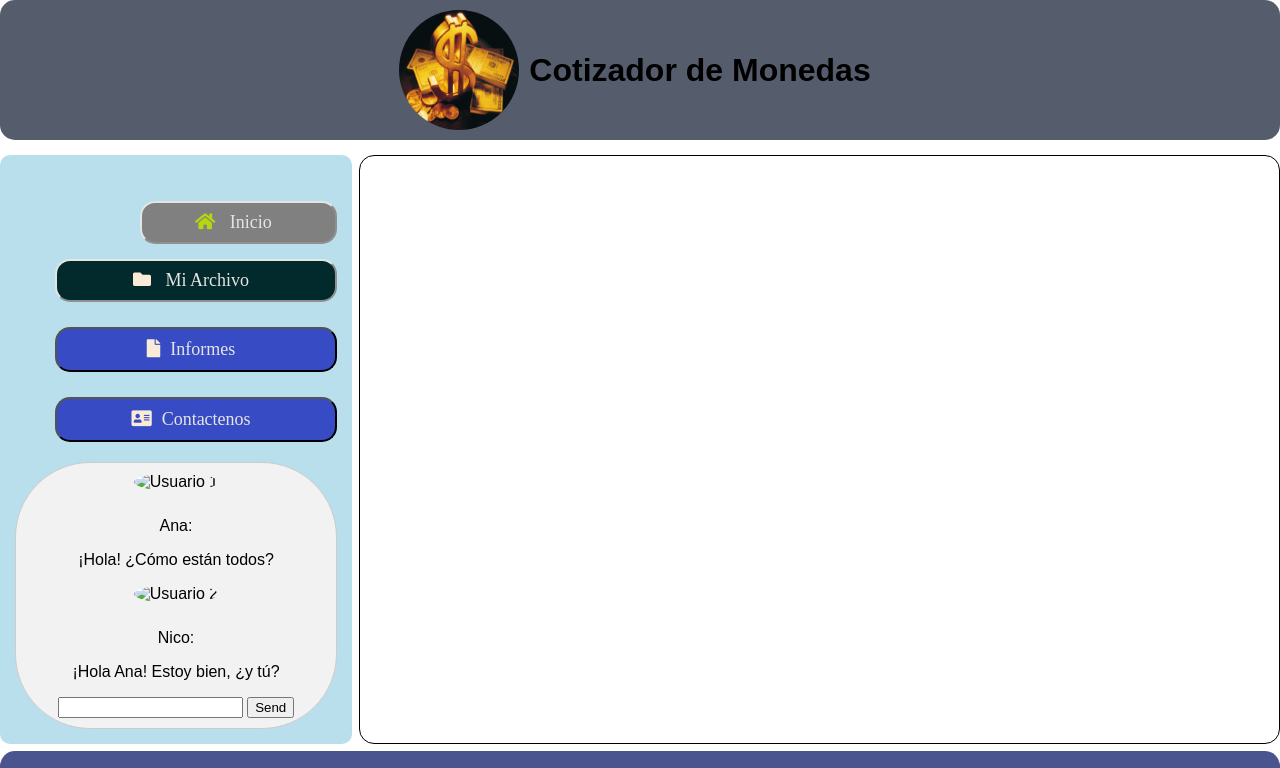
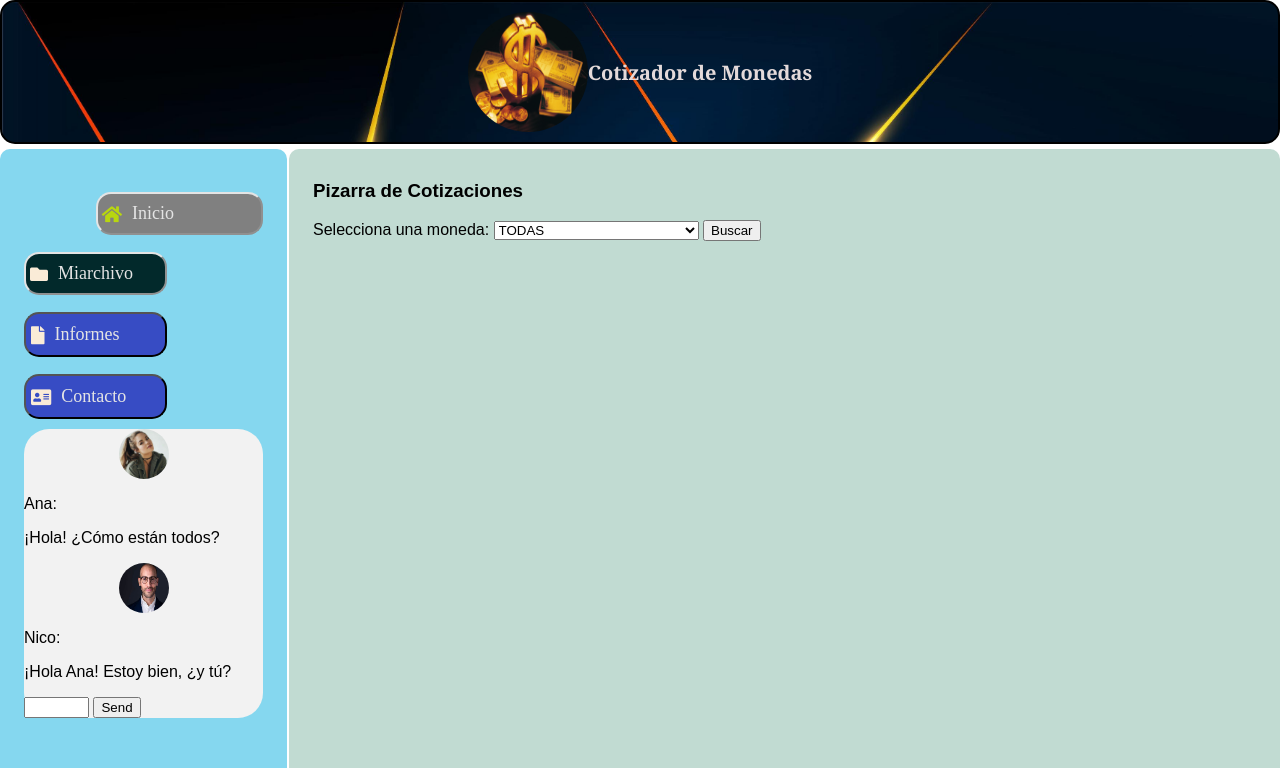
Before and after one commit to danisagom/tup-lc2-cotizador-app., a plain HTML site: page index.html in a window 1280 px wide. Shown: the top 768 px of the page. Drawn offline with Linux system fonts and the light colour scheme.

Commit message:
correciones

```diff
--- a/css/common.css
+++ b/css/common.css
@@ -1,35 +1,45 @@
-.section-cabecera {
-
-    background-image: url('img/fondo.jpg') !important;
+header{
+    background-image: url('../img/f.jpg');
+    border-radius: 15px;
     background-size: cover;
     text-align: center;
 
     font-family: Cambria, Cochin, Georgia, Times, 'Times New Roman', serif;
     font-size: 10px;
-
-    padding: 30px;
+    border: 2px solid black;
+    padding: 10px;
     justify-content: space-between;
     color: rgb(254, 240, 255);
-    border-radius: 15px !important;
+
 }
 
 .cabecera {
     display: flex;
-    background-color: #555d6d;
+    align-items: center;
+    justify-content: center;
+}
+.item{
+text-align: center;
+}
+
+/*background-color: #555d6d;
     align-items: center;
     justify-content: center;
     /*border: 2px solid black; /* Añadir un borde de 2px de ancho y color negro */
-    border-radius: 15px;
-    padding: 10px; /* Añadir un relleno para separar el contenido del borde */
+/*border-radius: 15px;
+    padding: 10px;
+    /* Añadir un relleno para separar el contenido del borde */
+
+
+
+h1 {
+    margin: 0;
+    /* Elimina el margen predeterminado del h1 */
+    color: rgb(228, 218, 218);
+
 }
 
-
-.cabecera h1 {
-    padding: 10px;
-    color:black;
-}
-
-.cabecera img {
+img {
     display: block;
     margin: 0 auto;
     max-width: 100%;
@@ -42,40 +52,68 @@ body {
     flex-direction: column;
     display: flex;
 
+
     margin: 0;
 }
 
-.cuerpo {
+.main {
     display: flex;
-    flex: 1;
-    height: 100%;
-}
-
-.sidebar {
-
-    background: #b8dfeb;
-    color: black;
-    padding: 15px;
-    border-radius: 10px;
-    margin-top: 15px;
+    gap: 2px;
+    min-height: 100vh;
+    font-family: sans-serif;
+    margin-top: 5px;
 
 }
 
-.nav-item {
-
-    list-style: none;
-    /* Eliminar las viñetas */
-    margin-bottom: 10px;
-    /* Agregar espacio entre elementos */
-    color: white;
+.main .sidebar,
+.main .contenido {
+    height: 100vh;
+    padding: 12px 24px;
+    border-radius: 10px;
 }
 
+.main .sidebar {
+    background: rgb(133, 215, 239);
+    flex: 1;
+
+}
+
+.main .contenido {
+    background: rgb(193, 219, 210);
+    flex: 55%;
+}
+
+
+
+.nav-links {
+    display: flex;
+    flex-direction: column;
+    flex-wrap: wrap;
+    justify-content: space-between;
+    gap: 2px;
+    padding: 0px;
+    list-style: none;
+    margin-bottom: 10px;
+    max-width: 100%;
+    color: white;
+    flex-basis: 50%;
+}
+
+
+
+
+
+
+
+
 .nav-item button {
+    display: flex;
     border-radius: 15px;
     background: rgb(55, 76, 196);
     text-align: center;
     align-items: center;
-    width: 100%;
+    width: 60%;
+
 }
 
 .nav-item a {
@@ -84,9 +122,18 @@ body {
     display: inline-block;
 }
 
+@media (max-width: 768px) {
+    .nav-item button {
+        width: 100%;
+        /* Cambio del ancho en pantallas pequeñas */
+    }
+
+}
+
 /*iconos*/
-.nav-links .nav-item button {
-
+.nav-item button {
+    display: flex;
+    max-width: 100%;
     font-family: 'Times New Roman', Times, serif;
     font-size: 18px;
     color: antiquewhite;
@@ -111,7 +158,7 @@ body {
 
 }
 
-.nav-item.inicio button {
+.inicio button {
     border-color: #e4e4e4;
     /* Color de borde diferente para el elemento "Inicio" */
     padding: 4px;
@@ -132,6 +179,7 @@ body {
     text-align: center;
     background: rgb(2, 41, 43);
     border-radius: 15px;
+
     ;
 }
 
@@ -153,51 +201,80 @@ body {
     background-color: rgb(13, 218, 47);
 }
 
-/* .nav-item a:visited
-{
+.nav-item a:visited {
     color: brown;
-}-*/
+    text-decoration: line-through;
+    /* Tachar el texto de la opción visitada */
+    opacity: 0.5;
+    /* Reducir la opacidad para indicar que está deshabilitada */
+    pointer-events: none;
+    /* Deshabilitar clics en la opción visitada */
+}
 
-.chat-container {
-    background-color: #f2f2f2; /* Color de fondo del contenedor del chat */
-    border: 1px solid #ccc; /* Borde del contenedor */
-    padding: 10px; /* Espaciado interno */
-    margin-top: 20px; /* Margen superior para separarlo de los botones */
-    width: 300px; /* Ancho del contenedor del chat */
-    border-radius: 75px 75px ;
+.sidebar.chat-container {
+
+    width: 100%;
+    /* Ajustar al ancho del sidebar */
+    box-sizing: border-box;
+    /* Incluir padding y borde en el ancho */
+    height: 100vh;
+
+    max-width: 80%;
+
+    padding: 10px;
+    /* Espaciado interno */
+    margin-top: 20px;
+    /* Margen superior para separarlo de los botones */
+    overflow-y: auto;
+    /* Habilitar desplazamiento vertical cuando el contenido es más largo */
+
+    /* Ancho del contenedor del chat */
+    border-radius: 55px 55px;
     text-align: center;
 }
 
+
+.chat-container {
+    background-color: #f2f2f2;
+    /* Color de fondo del contenedor del chat */
+    border-radius: 25px 25px;
+}
+
+
 .user-profile {
-    margin-top: 20px; /* Margen superior para separar el perfil de usuario del contenedor del chat */
-    text-align: center; /* Centra el contenido del perfil */
+    margin-top: 20px;
+    /* Margen superior para separar el perfil de usuario del contenedor del chat */
+    text-align: center;
+    /* Centra el contenido del perfil */
 }
 
 .user-avatar {
-    width: 50px; /* Ancho de la imagen de perfil */
-    height: 50px; /* Altura de la imagen de perfil */
-    border-radius: 50%; /* Borde redondeado para hacer que la imagen sea circular */
-    margin-bottom: 10px; /* Margen inferior para separar la imagen del texto */
+    width: 50px;
+    /* Ancho de la imagen de perfil */
+    height: 50px;
+    /* Altura de la imagen de perfil */
+    border-radius: 50%;
+    /* Borde redondeado para hacer que la imagen sea circular */
+    margin-bottom: 10px;
+    /* Margen inferior para separar la imagen del texto */
 }
 
 /*--------------------------------------------*/
-.centro {
-display: flex;
-    flex: 2 1 0;
 
-    border-style: solid;
 
-    border-width: 1px;
-
-    margin-left: 7px;
-    margin-right: 0;
+.centro h3 {
+    color: #b8d60f;
     text-align: center;
-    padding: 0;
-    border-radius:15px;
-    margin-top: 15px;
 
 }
 
+
+
+
+
+
+
+/*-----------------------------*/
 footer {
 
 
@@ -216,6 +293,7 @@ footer {
 }
 
 .container {
+    display: flex;
     max-width: 1200px;
     margin: 30px;
     padding: 0;
@@ -225,7 +303,8 @@ footer {
 .footer-row {
     display: flex;
     flex-wrap: wrap;
-
+    flex-direction: row;
+    text-align:start;
 
 }
 
@@ -233,7 +312,10 @@ footer {
     color: black;
 
 }
-
+#developer
+{
+    align-self: flex-end;
+}
 .footer-links ul {
     list-style: none;
     /* Eliminar las viñetas */
--- a/index.html
+++ b/index.html
@@ -15,26 +15,32 @@
 
 
 <body>
-    <header class="section">
+    <header>
         <div class="cabecera">
-            <div id="list-main-image">
+
+
+
+
+            <div id="item">
                 <img src="img/moneda.jpg" alt="foto" title="foto-perfil" width="120" height="120" alt="foto">
             </div>
-
+              <div id="item">
             <h1>Cotizador de Monedas</h1>
-
-
+        </div>
+            </section>
         </div>
 
     </header>
-    <div class="cuerpo">
+    <div class="main">
         <div class="sidebar">
             <ul class="nav-links">
-                <li class="nav-item inicio"><button><i class="fas fa-home"></i> <a href=#>Inicio</a></button></li>
-                <li class="nav-item MiArchivo"><button><i class="fas fa-folder"></i> <a href=#>Mi Archivo</a></button>
+                <li class="nav-item inicio"><button><i class="fas fa-home"></i> <a href="index.html">Inicio</a></button>
                 </li>
-                <li class="nav-item"><button><i class="fas fa-file"></i><a href=#>Informes</a></button></li>
-                <li class="nav-item"><button><i class="fas fa-address-card"></i><a href=#>Contactenos</a></button></li>
+                <li class="nav-item MiArchivo"><button><i class="fas fa-folder"></i> <a
+                            href="Miarchivo.html">Miarchivo</a></button>
+                </li>
+                <li class="nav-item"><button><i class="fas fa-file"></i><a href="informes">Informes</a></button></li>
+                <li class="nav-item"><button><i class="fas fa-address-card"></i><a href=#>Contacto</a></button></li>
             </ul>
             <!----------->
             <div id="wrapper">
@@ -56,30 +62,49 @@
                             <p class="message-content">¡Hola Ana! Estoy bien, ¿y tú?</p>
                         </div>
                         <!-- Agrega más mensajes según sea necesario -->
-                    </div>
+
 
                     <!-- Formulario para enviar mensajes -->
                     <form name="message" action="">
-                        <input name="usermsg" type="text" id="usermsg" size="20" />
+                        <input name="usermsg" type="text" id="usermsg" size="5" />
                         <input name="submitmsg" type="submit" id="submitmsg" value="Send" />
                     </form>
                 </div>
-
+                </div>
 
             </div>
+        </div>
 
+        <div class="contenido">
+
+            <section id="contenedor_central">
+                <h3>Pizarra de Cotizaciones</h3>
+                 <div class="seleccion-dolar">
+                    <label for="moneda">Selecciona una moneda:</label>
+                    <select id="moneda">
+                        <option value="todas">TODAS</option>
+                        <option value="dolar_oficial">Dólar Oficial</option>
+                        <option value="dolar_blue">Dólar Blue</option>
+                        <option value="dolar_bolsa(MEP)">Dólar Bolsa (MEP) </option>
+                        <option value="dolar_Liqui">Dólar Contado con Liqui (CCL) </option>
+                        <option value="dolar_Tarjeta"> Dólar Tarjeta</option>
+                        <option value="dolar_Cripto">Dólar Cripto </option>
+                        <option value="Euro">Euro </option>
+                        <option value="Real-brazilero"> Real Brazilero</option>
+                        <option value="Peso-Chileno">Peso Chileno</option>
+                        <option value="Peso-Uruguayo">Peso Uruguayo </option>
+
+                        <!-- Agrega las otras opciones del combo box aquí -->
+                     </select>
+                    <button id="buscar">Buscar</button>
+
+                </div>
+            </section>
 
 
 
         </div>
-
-        <div class="centro">
-            <!------->
-
-
-
-
-        </div>
+    </div>
     </div>
     <footer>
         <div class="container">
@@ -113,10 +138,12 @@
                         <li>0341-4481871</li>
 
                     </ul>
-
                     <h2><a href="tel:+3415111580">¡ESCRIBANOS!</a></h2>
 
-                    <div class="developer">
+                </div>
+
+
+                    <div class="footer-row" id="developer">
                         <p>Desarrollado por
                             Nombre y Apellido
                             TUP00-2024</p>
```
Also changed, not shown: Miarchivo.html (+25 -25 lines), informes.html (added, +135 -0 lines), img/f.jpg (renamed from img/fondo.jpg), img/graphic-design-2.jpg (added), img/usuario1.jpg (added), img/usuario2.jpg (added).
